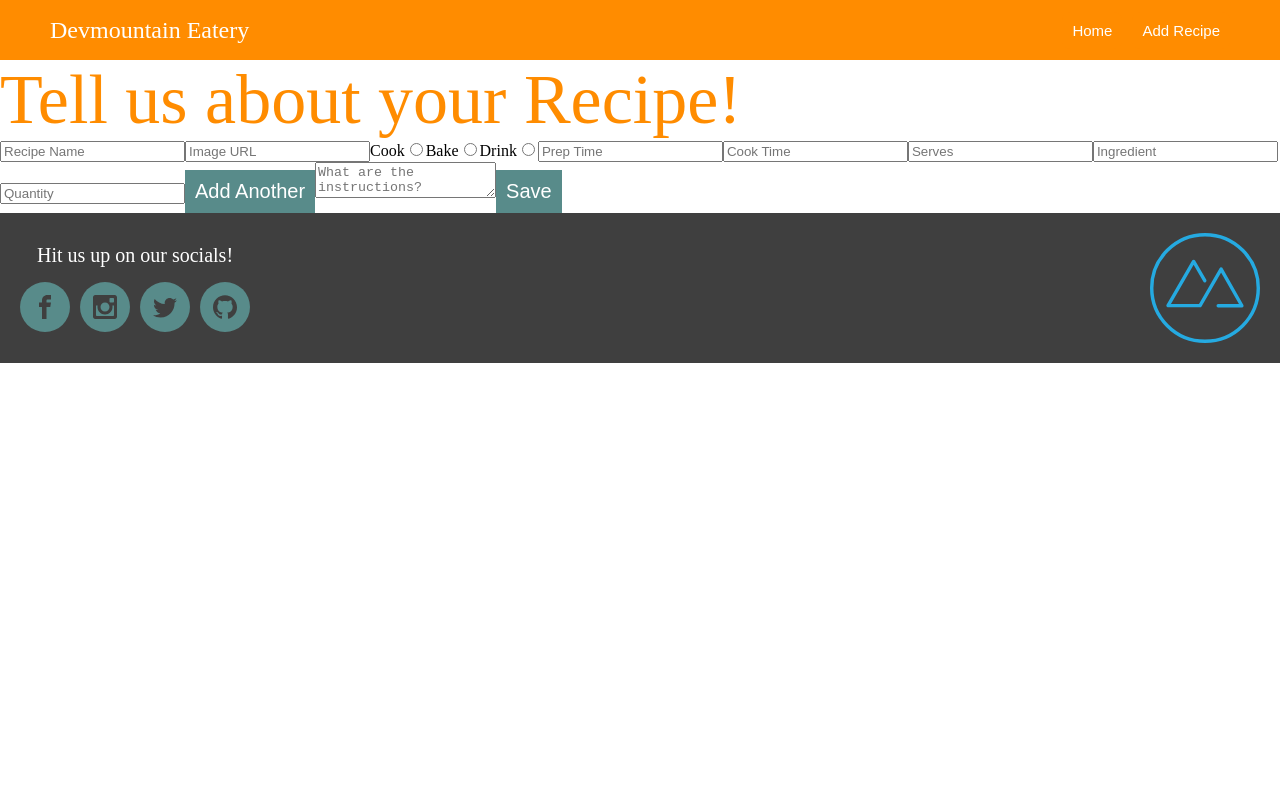
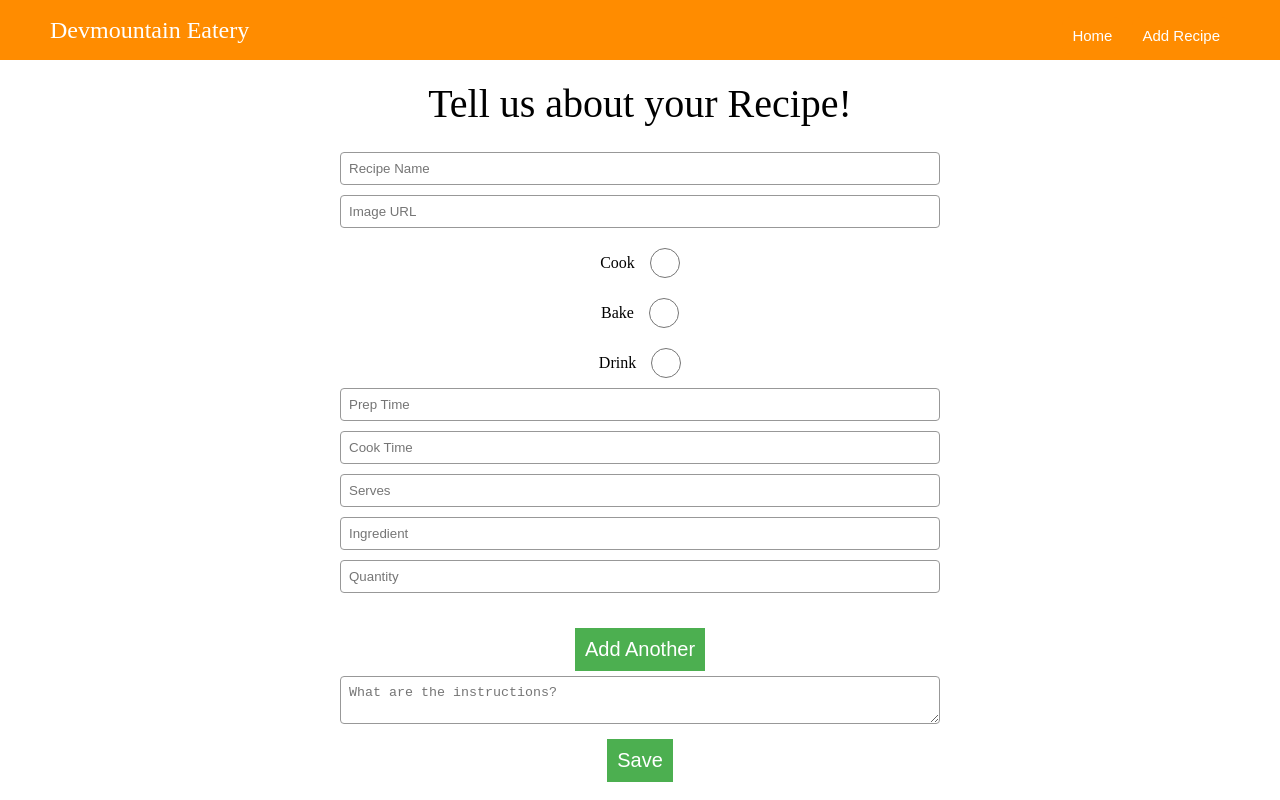
Before and after one commit to jenniferarias414/React-recipe-app, a React (Create React App) app: page /newRecipe in a window 1280 px wide. Shown: the top 800 px of the page. Built offline with nearby package versions, Linux system fonts and the light colour scheme; the HTML template or start-up script is replaced by a standard one.

Commit message:
css added

```diff
--- a/src/components/newRecipeComponents/NewRecipe.module.css
+++ b/src/components/newRecipeComponents/NewRecipe.module.css
@@ -0,0 +1,73 @@
+section {
+    display: flex;
+    flex-direction: column;
+    align-items: center;
+    text-align: center;
+    margin: 20px;
+    gap: 10px;
+    box-sizing: border-box;
+  }
+
+  h1 {
+    margin-bottom: 10px;
+    color: black;
+    font-size: 40px;
+  }
+
+  form {
+    width: 100%;
+    max-width: 600px;
+    display: flex;
+    flex-direction: column;
+    align-items: center;
+  }
+
+  input,
+  textarea {
+    width: 100%;
+    padding: 8px;
+    margin: 5px 0;
+    box-sizing: border-box;
+    border: 1px solid #989898;
+    border-radius: 4px;
+  }
+
+  label {
+    margin-top: 10px;
+    display: flex;
+    flex-direction: row;
+    align-items: center;
+  }
+
+  input[type=radio] {
+    /* margin-right: 5px; */
+    /* display: flex;
+    flex-wrap: nowrap; */
+    height: 30px;
+    width: 30px;
+    border: 2px;
+    margin-left: 15px;
+  }
+
+  ul {
+    list-style-type: none;
+    padding: 0;
+    margin: 10px 0;
+  }
+
+  li {
+    margin-bottom: 5px;
+  }
+
+  button {
+    margin-top: 10px;
+    padding: 10px;
+    background-color: #4caf50;
+    color: white;
+    border: none;
+    cursor: pointer;
+  }
+
+  button:hover {
+    background-color: #45a049;
+  }
--- a/src/components/newRecipeComponents/NewRecipeScreen.jsx
+++ b/src/components/newRecipeComponents/NewRecipeScreen.jsx
@@ -65,6 +65,13 @@ const NewRecipeScreen = () => {
   //     });
   //   }
   // };
+  const ingredientDisplay = ingredients.map((ing) => {
+    return (
+      <li>
+        {ing.quantity} {ing.name}
+      </li>
+    );
+  });
 
   return (
     <section>
@@ -164,7 +171,7 @@ const NewRecipeScreen = () => {
               value={quantity}
               onChange={(e) => setQuantity(e.target.value)}
             />
-
+            <ul>{ingredientDisplay}</ul>
             <button type="button" onClick={handleIngredientAdd}>
               Add Another
             </button>
```
